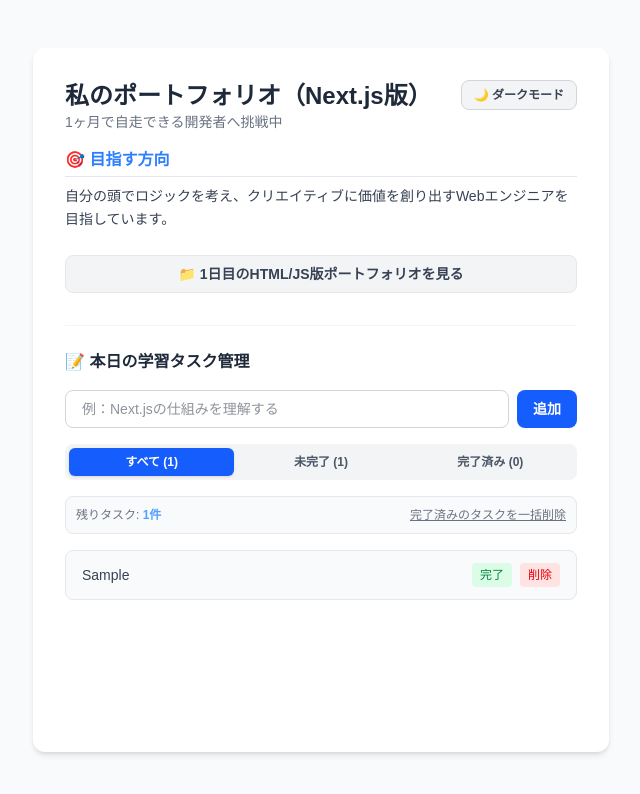
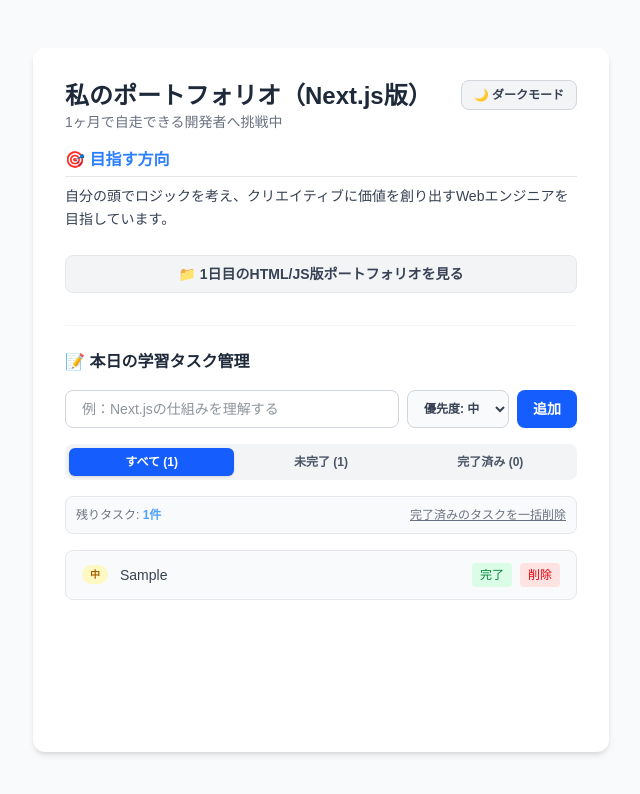
Before and after one commit to situkut5012-design/portfolio, a Next.js app: page / in a window 1280 px wide. Both pictures are taken after typing "Sample" into the empty fields and a click on the button "追加". Shown: the top 794 px of the page, without its empty margins (319-959 px from the left). Built offline with nearby package versions, Linux system fonts and the light colour scheme.

Commit message:
タスクを追加するときに「高・中・低」の優先度を選べる機能追加

```diff
--- a/app/page.tsx
+++ b/app/page.tsx
@@ -1,20 +1,22 @@
 'use client';
 
 import { useState, useEffect } from 'react';
+
+type Priority = 'high' | 'medium' | 'low';
 
 type Task = {
   id: number;
   text: string;
   completed: boolean;
+  priority: Priority; // ★追加：優先度プロパティ
 };
 
 export default function Home() {
   const [tasks, setTasks] = useState<Task[]>([]);
   const [isInitialized, setIsInitialized] = useState(false);
   const [input, setInput] = useState('');
+  const [priority, setPriority] = useState<Priority>('medium'); // ★追加：入力時の優先度（初期値: 中）
   const [isDarkMode, setIsDarkMode] = useState(false);
-
-  // ★追加：表示フィルターの状態（'all': すべて, 'active': 未完了, 'completed': 完了済み）
   const [filter, setFilter] = useState<'all' | 'active' | 'completed'>('all');
 
   // 1. ページがブラウザに表示された瞬間（マウント後）に保存データを読み込む
@@ -51,10 +53,12 @@ export default function Home() {
       id: Date.now(),
       text: input,
       completed: false,
+      priority: priority, // 優先度を持たせる
     };
 
     setTasks([...tasks, newTask]);
     setInput('');
+    setPriority('medium'); // 入力後にリセット
   };
 
   const toggleTask = (id: number) => {
@@ -75,12 +79,18 @@ export default function Home() {
 
   const remainingCount = tasks.filter((task) => !task.completed).length;
 
-  // ★追加：現在のフィルターに応じてタスクを絞り込むロジック
   const filteredTasks = tasks.filter((task) => {
     if (filter === 'active') return !task.completed;
     if (filter === 'completed') return task.completed;
-    return true; // 'all' の場合はすべて返す
+    return true;
   });
+
+  // 優先度の見た目を定義するヘルパー
+  const priorityConfig = {
+    high: { label: '高', bg: 'bg-red-100 text-red-700 dark:bg-red-900/60 dark:text-red-300' },
+    medium: { label: '中', bg: 'bg-yellow-100 text-yellow-700 dark:bg-yellow-900/60 dark:text-yellow-300' },
+    low: { label: '低', bg: 'bg-green-100 text-green-700 dark:bg-green-900/60 dark:text-green-300' },
+  };
 
   return (
     <main className={`min-h-screen py-12 px-4 flex justify-center transition-colors duration-300 ${isDarkMode ? 'bg-gray-900 text-white' : 'bg-gray-50 text-gray-800'}`}>
@@ -129,6 +139,7 @@ export default function Home() {
         <div className={`mt-8 pt-6 border-t ${isDarkMode ? 'border-gray-700' : 'border-gray-100'}`}>
           <h2 className={`text-base font-semibold mb-4 ${isDarkMode ? 'text-white' : 'text-gray-800'}`}>📝 本日の学習タスク管理</h2>
 
+          {/* ★追加：入力フォームと優先度選択のセレクトボックス */}
           <form onSubmit={addTask} className="flex gap-2 mb-4">
             <input
               type="text"
@@ -141,6 +152,19 @@ export default function Home() {
                   : 'bg-white border-gray-300 text-gray-800'
               }`}
             />
+            <select
+              value={priority}
+              onChange={(e) => setPriority(e.target.value as Priority)}
+              className={`px-3 py-2 border rounded-lg text-xs font-semibold focus:outline-none focus:ring-2 focus:ring-blue-500 ${
+                isDarkMode
+                  ? 'bg-gray-700 border-gray-600 text-white'
+                  : 'bg-gray-50 border-gray-300 text-gray-700'
+              }`}
+            >
+              <option value="high">優先度: 高</option>
+              <option value="medium">優先度: 中</option>
+              <option value="low">優先度: 低</option>
+            </select>
             <button
               type="submit"
               className="bg-blue-600 hover:bg-blue-700 text-white font-bold px-4 py-2 rounded-lg text-sm transition"
@@ -149,7 +173,7 @@ export default function Home() {
             </button>
           </form>
 
-          {/* ★追加：タブ切り替えボタン（すべて / 未完了 / 完了済み） */}
+          {/* タブ切り替えボタン */}
           <div className="flex gap-1 mb-4 bg-gray-100 dark:bg-gray-700 p-1 rounded-lg">
             <button
               onClick={() => setFilter('all')}
@@ -198,8 +222,9 @@ export default function Home() {
           )}
 
           <ul className="space-y-2">
-            {/* ★変更：tasks ではなく filteredTasks を表示する */}
-            {filteredTasks.map((task) => (
+            {filteredTasks.map((task) => {
+              const currentPriority = priorityConfig[task.priority] || priorityConfig.medium;
+              return (
                 <li
                   key={task.id}
                   className={`flex justify-between items-center px-4 py-3 rounded-lg border transition-colors ${
@@ -208,6 +233,11 @@ export default function Home() {
                       : 'bg-gray-50 border-gray-200 text-gray-700'
                   }`}
                 >
+                  <div className="flex items-center gap-3 flex-1">
+                    {/* ★追加：優先度バッジ */}
+                    <span className={`text-[10px] font-bold px-2 py-0.5 rounded-full ${currentPriority.bg}`}>
+                      {currentPriority.label}
+                    </span>
                     <span
                       onClick={() => toggleTask(task.id)}
                       className={`cursor-pointer text-sm flex-1 ${
@@ -218,6 +248,7 @@ export default function Home() {
                     >
                       {task.text}
                     </span>
+                  </div>
                   <div className="flex gap-2">
                     <button
                       onClick={() => toggleTask(task.id)}
@@ -241,7 +272,8 @@ export default function Home() {
                     </button>
                   </div>
                 </li>
-            ))}
+              );
+            })}
             {filteredTasks.length === 0 && (
               <p className={`text-center text-sm py-4 ${isDarkMode ? 'text-gray-500' : 'text-gray-400'}`}>表示するタスクはありません。</p>
             )}
```
Lines whose indentation alone changed are shown as unchanged.
